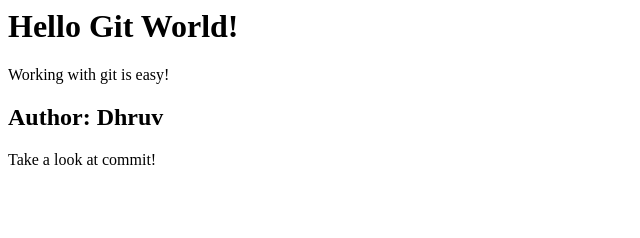
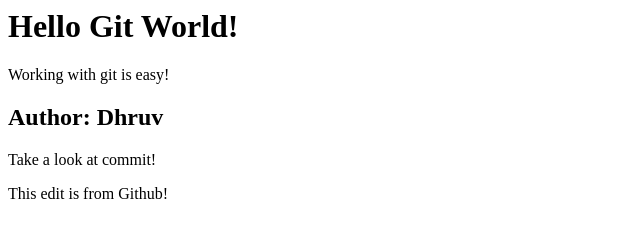
Before and after one commit to Dhruv-1105/GitGithub, a plain HTML site: page index.html in a window 1280 px wide. Shown: the whole page, without its empty margins (0-640 px from the left). Drawn offline with Linux system fonts and the light colour scheme.

Commit message:
Update index.html
Committed from github

```diff
--- a/index.html
+++ b/index.html
@@ -7,3 +7,7 @@
 <div>
     <p> Take a look at commit!</p>
 </div>
+
+<div>
+    <p> This edit is from Github!</p>
+</div>
```
